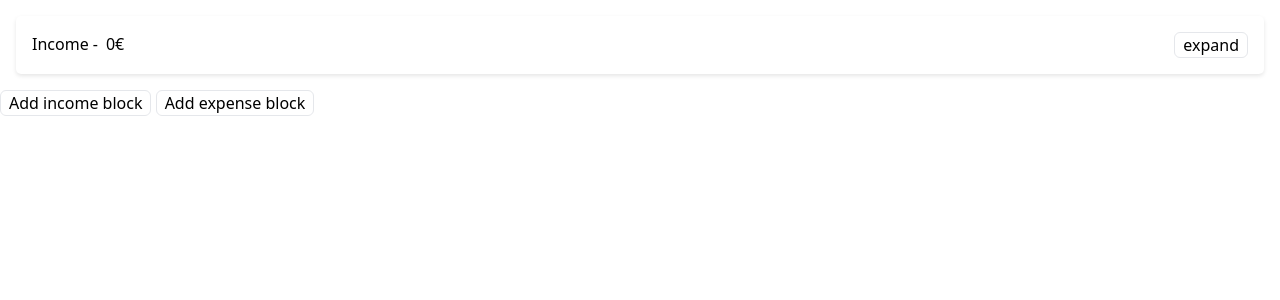
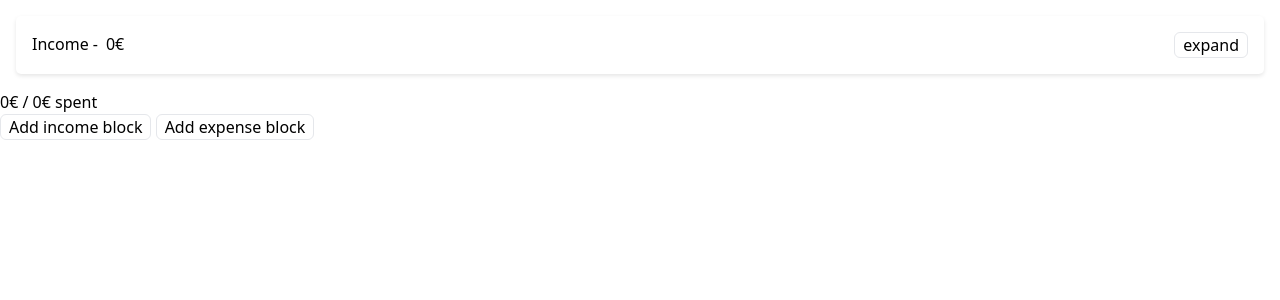
Before and after one commit to WendtOle/budgetier, a SvelteKit app: page / in a window 1280 px wide. Both pictures are taken after a click on the button "Add income block". Shown: the top 300 px of the page. Built offline with nearby package versions, Linux system fonts and the light colour scheme.

Commit message:
Enable income expense summaries between entries

```diff
--- a/src/routes/+page.svelte
+++ b/src/routes/+page.svelte
@@ -2,7 +2,7 @@
 	import FixedValueListComponent from '../FixedValueList.svelte';
 	import { budget } from '../generalStore';
 	import { BudgetBlockType } from '../types';
-	import type { FixedValueList } from '../types';
+	import type { BudgetBlock, FixedValueList } from '../types';
 	import Card from '../Card.svelte';
 
 	const addBlock = (type: BudgetBlockType) => () => {
@@ -18,6 +18,45 @@
 			]
 		};
 	};
+
+	$: blocks = $budget.blocks
+		.reduce(
+			(acc, cur) => {
+				const currSum = cur.content.reduce((acc, { amount }) => acc + amount, 0);
+				const lastEntry = acc[acc.length - 1] ?? { income: 0, expense: 0 };
+
+				if (cur.type === BudgetBlockType.INCOME) {
+					const total = lastEntry.income + currSum;
+					return [
+						...acc,
+						{
+							...lastEntry,
+							blockId: cur.id,
+							income: total
+						}
+					];
+				}
+
+				const total = lastEntry.expense + currSum;
+
+				return [
+					...acc,
+					{
+						...lastEntry,
+						blockId: cur.id,
+						expense: total
+					}
+				];
+			},
+			[] as { blockId: string; income: number; expense: number }[]
+		)
+		.reduce(
+			(acc, { blockId, ...rest }) => ({
+				...acc,
+				[blockId]: rest
+			}),
+			{} as Record<string, { income: number; expense: number }>
+		);
 </script>
 
 <svelte:head>
@@ -36,6 +75,7 @@
 					($budget = { ...$budget, blocks: $budget.blocks.filter((b) => b.id !== block.id) })}
 			/>
 		</Card>
+		<div>{`${blocks[block.id].expense}€ / ${blocks[block.id].income}€ spent`}</div>
 	{/each}
 	<button class="border rounded-md px-2" on:click={addBlock(BudgetBlockType.INCOME)}
 		>Add income block</button
```
